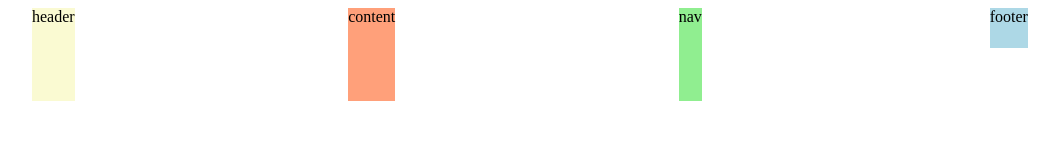
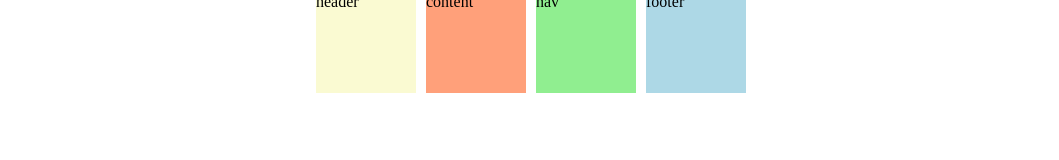
Before and after one commit to sorious77/css-master, a plain HTML site: page index.html in a window 1280 px wide. Shown: the whole page, without its empty margins (109-1168 px from the left). Drawn offline with Linux system fonts and the light colour scheme.

Commit message:
# 2.9 Place Content

```diff
--- a/style.css
+++ b/style.css
@@ -2,9 +2,12 @@
   display: grid;
   height: 50vh;
   gap: 10px;
-  grid-template-columns: repeat(4, 1fr);
-  grid-template-rows: repeat(4, 1fr);
-  place-items: stretch center;
+  grid-template-columns: repeat(4, 100px);
+  grid-template-rows: repeat(4, 100px);
+  justify-content: center;
+  align-content: center;
+
+  /* place-content: end center */
 }
 
 .header {
@@ -21,5 +24,4 @@
 
 .footer {
   background-color: lightblue;
-  height: 40px;
 }
```
Also changed, not shown: README.md.
